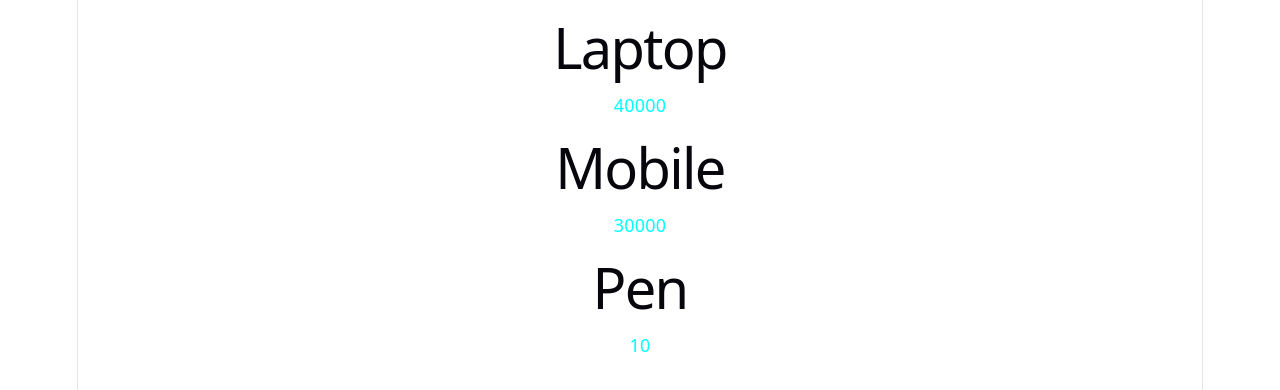
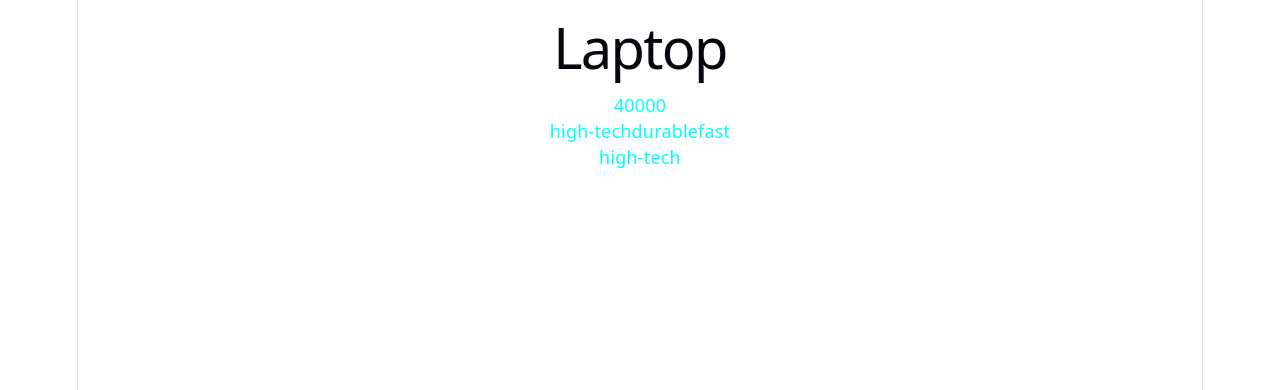
Before and after one commit to Noumansharif27/DeltaReact, a React (Vite) app in the folder basic-react-app/: page / in a window 1280 px wide. Shown: the top 390 px of the page. Built offline with nearby package versions, Linux system fonts and the light colour scheme.

Commit message:
Passing arrays and Objects in props

```diff
--- a/basic-react-app/src/Product.jsx
+++ b/basic-react-app/src/Product.jsx
@@ -1,10 +1,12 @@
 import "./Product.css";
 
-function Product({ tittle, price }) {
+function Product({ tittle, price, feature, feature2 }) {
   return (
     <div className="Product">
       <h1>{tittle}</h1>
       <p>{price}</p>
+      <p>{feature}</p>
+      <p>{feature2.a}</p>
     </div>
   );
 }
--- a/basic-react-app/src/ProductTab.jsx
+++ b/basic-react-app/src/ProductTab.jsx
@@ -1,11 +1,13 @@
 import Product from "./Product.jsx";
 
 function ProductTab() {
+  let options = ["high-tech","durable", "fast"]
+  let options2 = {a:"high-tech",b: "durable",c: "fast"}
   return (
     <>
-      <Product tittle="Laptop" price={40000} />
-      <Product tittle="Mobile" price={30000} />
-      <Product tittle="Pen" price={10} />
+      <Product tittle="Laptop" price={40000} feature={options} feature2={options2} />
+      {/* <Product tittle="Mobile" price={30000} />
+      <Product tittle="Pen" price={10} /> */}
     </>
   );
 }
```
Also changed, not shown: basic-react-app/public/array&objectInProps.png (added), 1 other file (tests, documents, lock files or other folders).
